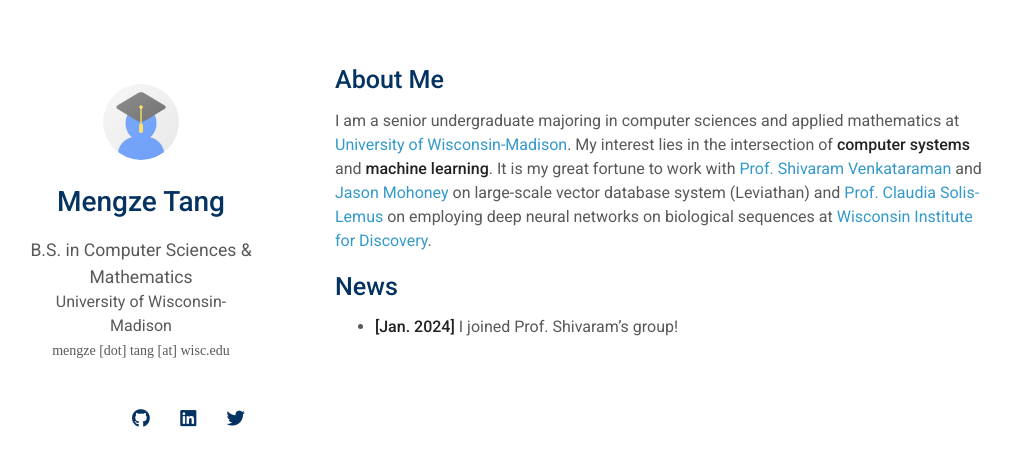
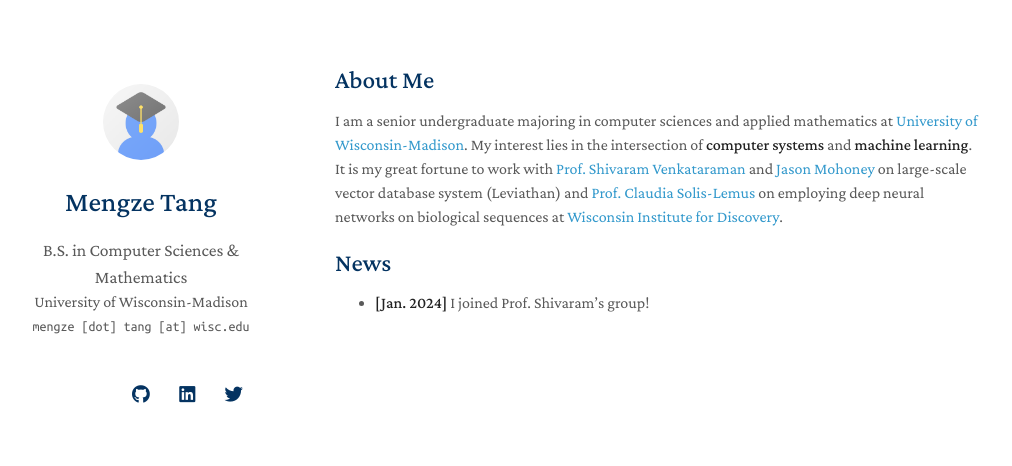
Before and after one commit to madmtang/madmtang.github.io, a Jekyll site: the page built from index.md, in a window 1280 px wide. Shown: the top 466 px of the page, without its empty margins (135-1147 px from the left). Built offline with Jekyll 4.4.1, drawn with Linux system fonts in a browser that asks for light colours; nearby versions of some CDN libraries; a style sheet for code colours, icons or effects is not loaded; our own code applies the rules of GitHub Pages for plain Markdown files.

Commit message:
change font back..

```diff
--- a/_config.yml
+++ b/_config.yml
@@ -34,8 +34,8 @@ auto_dark_mode: true
 
 # Font
 # You can use this option to choose between Serif or Sans Serif fonts.
-# font: "Serif" # or "Sans Serif"
-font: "Roboto"
+font: "Serif" # or "Sans Serif"
+# font: "Roboto"
 
 # Google Analytics ID
 # Please remove this if you don't use Google Analytics
```
